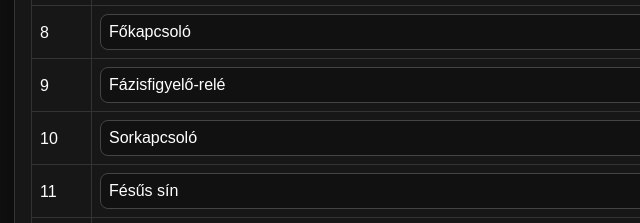
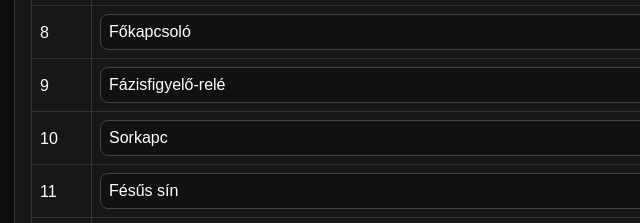
Before and after one commit to katinkadorakiss-ux/pappferenc-villapp, a plain HTML site: page index.html in a window 1280 px wide. Shown: the part 6017-6240 px from the top of the page, 0-640 px from the left. Drawn offline with Linux system fonts and the light colour scheme.

Commit message:
Add files via upload

```diff
--- a/index.html
+++ b/index.html
@@ -1106,7 +1106,7 @@
           </tr>
            <tr>
             <td>10</td>
-            <td><input type="text" value="Sorkapcsoló"></td>
+            <td><input type="text" value="Sorkapc"></td>
             <td><input type="number" class="qty" min="0" step="1" value="0" oninput="recalcAll()"></td>
             <td><input type="text" value="db"></td>
             <td><input type="number" class="price" min="0" step="1" value="10000" oninput="recalcAll()"></td>
```
